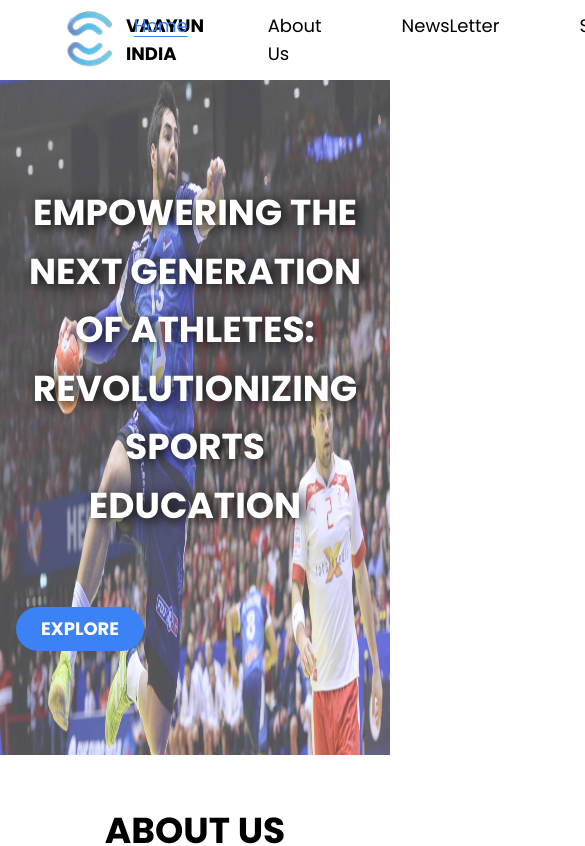
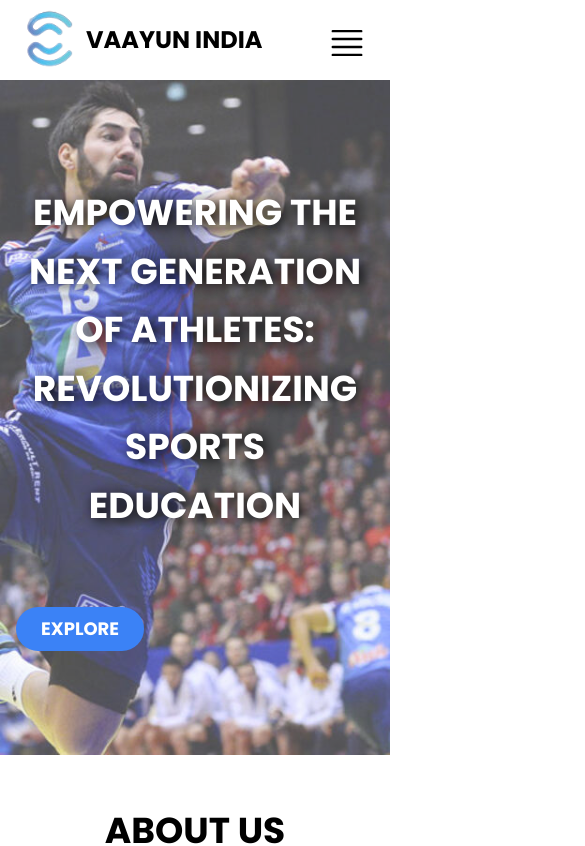
Before and after one commit to Mohitjnn/vaayu, a Next.js app: page / in a window 390 px wide. Shown: the top 846 px of the page, 585 px wide, since content can reach past the window. Built offline with nearby package versions, Linux system fonts and the light colour scheme.

Commit message:
made the navbar responsive

```diff
--- a/src/app/globals.css
+++ b/src/app/globals.css
@@ -50,6 +50,10 @@
   }
 
 
+  /* nav responsive */
 
+  .MobileLinks {
+    @apply absolute top-6 left-0 w-full h-full mt-14 bg-white/60 text-black flex flex-wrap justify-evenly items-center z-50 rounded-b-3xl
+  }
 
 }
--- a/src/app/page.jsx
+++ b/src/app/page.jsx
@@ -21,6 +21,7 @@ export default function Home() {
             <Image
               fill={true}
               priority={true}
+              objectFit="cover"
               src="/static/images/homePageImage.png"
               className="opacity-70"
               alt="sportImage"
--- a/src/components/navbar/Navbar.jsx
+++ b/src/components/navbar/Navbar.jsx
@@ -14,6 +14,7 @@ const Links = [
 
 function Navbar() {
   const pathname = usePathname();
+  const [Open, setOpen] = useState(false);
   const [activeLink, setActiveLink] = useState(pathname);
 
   useEffect(() => {
@@ -21,8 +22,8 @@ function Navbar() {
   }, [pathname]);
 
   return (
-    <div className="w-full flex justify-between items-center px-14 sticky top-0 z-30 h-fit bg-white">
-      <div className="flex justify-evenly items-center w-fit h-fit py-2">
+    <div className="w-full flex flex-col xl:flex-row justify-between items-between xl:items-center px-4 lg:px-8 xl:px-14 sticky top-0 z-30 h-fit bg-white">
+      <div className="flex xl:justify-evenly items-center w-fit xl:w-fit h-fit py-2">
         <Image
           src="/static/images/logo.png"
           height={70}
@@ -31,14 +32,67 @@ function Navbar() {
         />
         <Link
           href="/"
-          className="subHeading font-black
+          className="Heading xl:subHeading font-bold xl:font-black
             "
           onClick={() => setActiveLink("/")}
         >
           VAAYUN INDIA
         </Link>
       </div>
-      <div className="flex space-x-20">
+      <div className="hidden xl:flex xl:flex-row xl:space-x-20">
+        {Links.map((link) => (
+          <Link
+            href={link.url}
+            key={link.url}
+            className={`subHeading font-extralight hover:underline underline-offset-4 ${
+              activeLink === link.url ? "text-blue-500 underline" : ""
+            }`}
+            onClick={() => setActiveLink(link.url)}
+          >
+            {link.name}
+          </Link>
+        ))}
+      </div>
+      <button
+        className="xl:hidden absolute right-0 m-6"
+        onClick={() => setOpen((prev) => !prev)}
+      >
+        {Open ? (
+          <svg
+            xmlns="http://www.w3.org/2000/svg"
+            width="38"
+            height="38"
+            viewBox="0 0 24 24"
+            fill="none"
+          >
+            <path
+              d="M12 22c5.5 0 10-4.5 10-10S17.5 2 12 2 2 6.5 2 12s4.5 10 10 10ZM9.17 14.83l5.66-5.66M14.83 14.83 9.17 9.17"
+              stroke="#000000"
+              stroke-width="1.5"
+              stroke-linecap="round"
+              stroke-linejoin="round"
+            ></path>
+          </svg>
+        ) : (
+          <svg
+            xmlns="http://www.w3.org/2000/svg"
+            width="38"
+            height="38"
+            viewBox="0 0 24 24"
+            fill="none"
+          >
+            <path
+              d="M3 4.5h18M3 9.5h18M3 14.5h18M3 19.5h18"
+              stroke="#000000"
+              stroke-width="1.5"
+              stroke-linecap="round"
+              stroke-linejoin="round"
+            ></path>
+          </svg>
+        )}
+      </button>
+
+      <div className={`xl:hidden MobileLinks ${Open ? "" : "hidden"}`}>
         {Links.map((link) => (
           <Link
             href={link.url}
```
